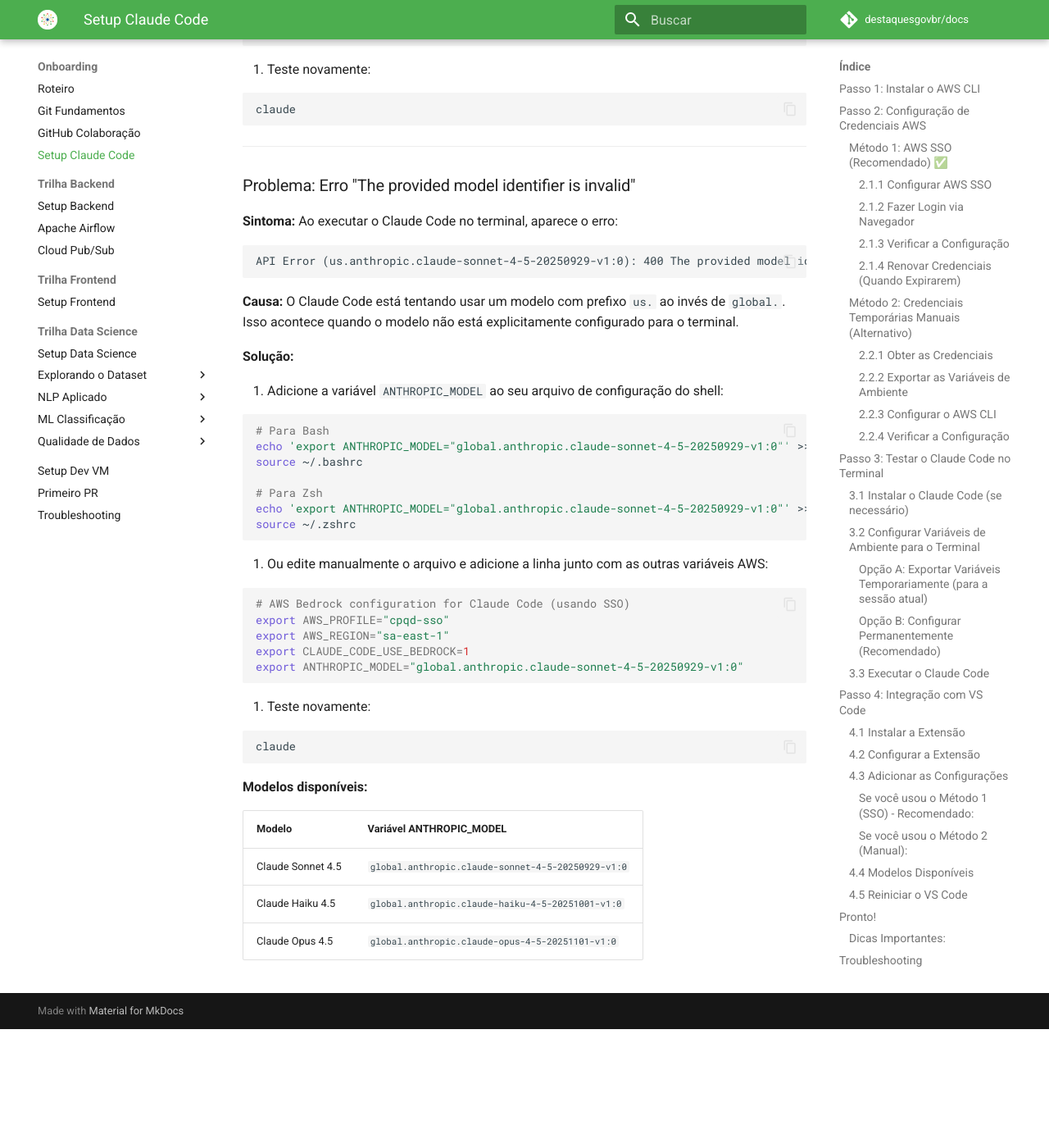
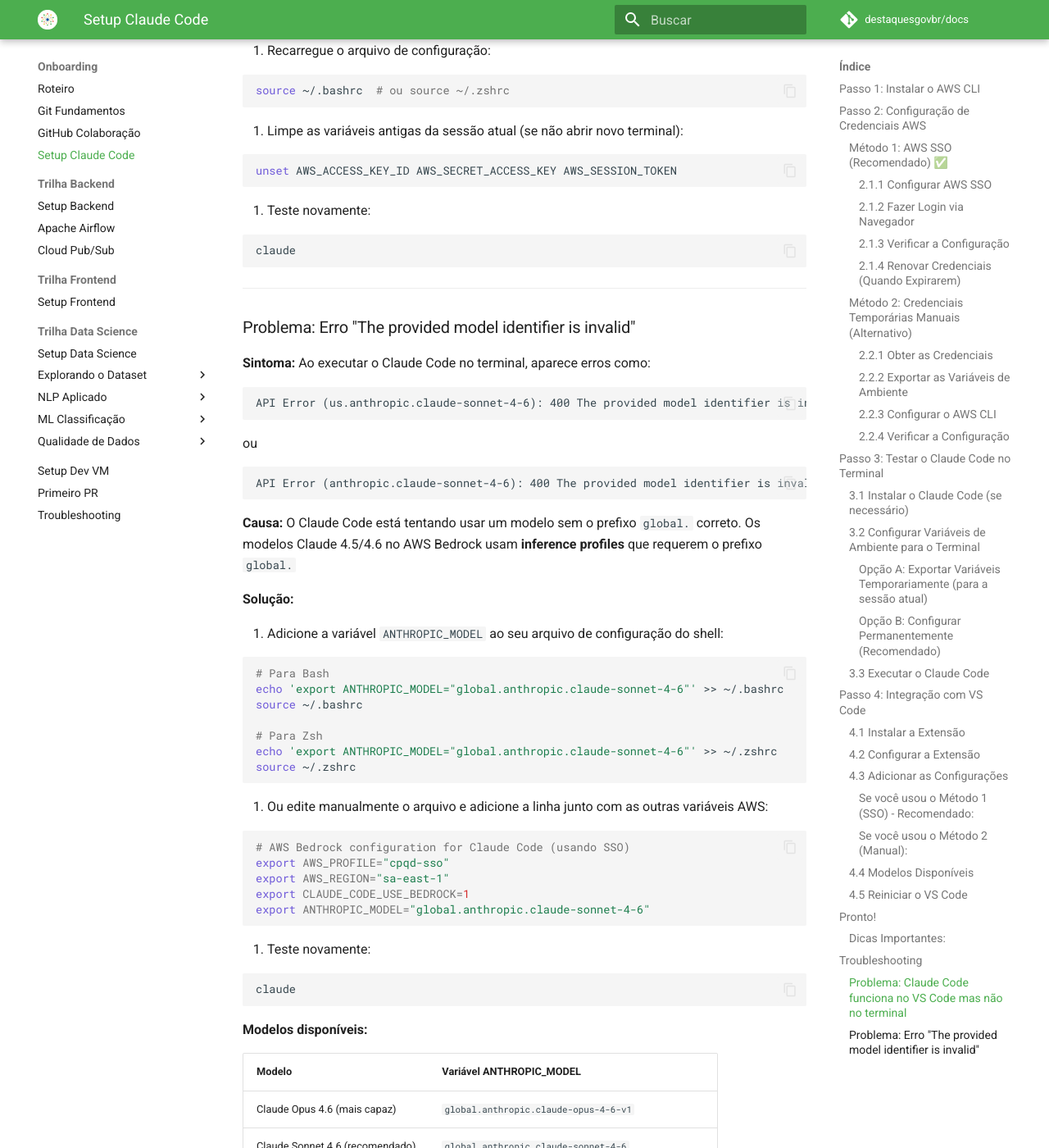
Before and after one commit to destaquesgovbr/docs, an MkDocs documentation site: the page built from docs/onboarding/setup-claude-code.md, in a window 1280 px wide and 1400 px high, scrolled down 8519 px. Shown: the whole window at 82% size. Built offline with MkDocs 1.6.1 and Material for MkDocs 9.7.7, drawn with Linux system fonts in a browser that asks for light colours; comment, search, counter and statistics services are not loaded; before the commit the page ends 9774 px from its top, so only the background shows below that; some of the changed text lies outside the part shown.

Commit message:
fix: atualiza os modelos

````diff
--- a/docs/onboarding/setup-claude-code.md
+++ b/docs/onboarding/setup-claude-code.md
@@ -250,7 +250,7 @@
 
 ```json
 {
-    "claudeCode.selectedModel": "global.anthropic.claude-sonnet-4-5-20250929-v1:0",
+    "claudeCode.selectedModel": "global.anthropic.claude-sonnet-4-6",
     "claudeCode.environmentVariables": [
         {
             "name": "AWS_PROFILE",
@@ -274,7 +274,7 @@
 
 ```json
 {
-    "claudeCode.selectedModel": "global.anthropic.claude-sonnet-4-5-20250929-v1:0",
+    "claudeCode.selectedModel": "global.anthropic.claude-sonnet-4-6",
     "claudeCode.environmentVariables": [
         {
             "name": "AWS_PROFILE",
@@ -304,11 +304,13 @@
 
 Você pode alterar o modelo conforme sua necessidade:
 
-| Modelo | ID |
-|--------|-----|
-| Claude Sonnet 4.5 | `global.anthropic.claude-sonnet-4-5-20250929-v1:0` |
-| Claude Haiku 4.5 | `global.anthropic.claude-haiku-4-5-20251001-v1:0` |
-| Claude Opus 4.5 | `global.anthropic.claude-opus-4-5-20251101-v1:0` |
+| Modelo | ID | Recomendação |
+|--------|-----|--------------|
+| Claude Opus 4.6 | `global.anthropic.claude-opus-4-6-v1` | Mais capaz |
+| Claude Sonnet 4.6 | `global.anthropic.claude-sonnet-4-6` | Melhor custo-benefício (Recomendado) |
+| Claude Sonnet 4.5 | `global.anthropic.claude-sonnet-4-5-20250929-v1:0` | Versão anterior |
+| Claude Opus 4.5 | `global.anthropic.claude-opus-4-5-20251101-v1:0` | Versão anterior |
+| Claude Haiku 4.5 | `global.anthropic.claude-haiku-4-5-20251001-v1:0` | Mais rápido e econômico |
 
 ### 4.5 Reiniciar o VS Code
 
@@ -391,13 +393,19 @@
 
 ### Problema: Erro "The provided model identifier is invalid"
 
-**Sintoma:** Ao executar o Claude Code no terminal, aparece o erro:
+**Sintoma:** Ao executar o Claude Code no terminal, aparece erros como:
 
 ```
-API Error (us.anthropic.claude-sonnet-4-5-20250929-v1:0): 400 The provided model identifier is invalid.
+API Error (us.anthropic.claude-sonnet-4-6): 400 The provided model identifier is invalid.
 ```
 
-**Causa:** O Claude Code está tentando usar um modelo com prefixo `us.` ao invés de `global.`. Isso acontece quando o modelo não está explicitamente configurado para o terminal.
+ou
+
+```
+API Error (anthropic.claude-sonnet-4-6): 400 The provided model identifier is invalid.
+```
+
+**Causa:** O Claude Code está tentando usar um modelo sem o prefixo `global.` correto. Os modelos Claude 4.5/4.6 no AWS Bedrock usam **inference profiles** que requerem o prefixo `global.`
 
 **Solução:**
 
@@ -405,11 +413,11 @@
 
 ```bash
 # Para Bash
-echo 'export ANTHROPIC_MODEL="global.anthropic.claude-sonnet-4-5-20250929-v1:0"' >> ~/.bashrc
+echo 'export ANTHROPIC_MODEL="global.anthropic.claude-sonnet-4-6"' >> ~/.bashrc
 source ~/.bashrc
 
 # Para Zsh
-echo 'export ANTHROPIC_MODEL="global.anthropic.claude-sonnet-4-5-20250929-v1:0"' >> ~/.zshrc
+echo 'export ANTHROPIC_MODEL="global.anthropic.claude-sonnet-4-6"' >> ~/.zshrc
 source ~/.zshrc
 ```
 
@@ -420,7 +428,7 @@
 export AWS_PROFILE="cpqd-sso"
 export AWS_REGION="sa-east-1"
 export CLAUDE_CODE_USE_BEDROCK=1
-export ANTHROPIC_MODEL="global.anthropic.claude-sonnet-4-5-20250929-v1:0"
+export ANTHROPIC_MODEL="global.anthropic.claude-sonnet-4-6"
 ```
 
 3. Teste novamente:
@@ -433,6 +441,8 @@
 
 | Modelo | Variável ANTHROPIC_MODEL |
 |--------|--------------------------|
+| Claude Opus 4.6 (mais capaz) | `global.anthropic.claude-opus-4-6-v1` |
+| Claude Sonnet 4.6 (recomendado) | `global.anthropic.claude-sonnet-4-6` |
 | Claude Sonnet 4.5 | `global.anthropic.claude-sonnet-4-5-20250929-v1:0` |
-| Claude Haiku 4.5 | `global.anthropic.claude-haiku-4-5-20251001-v1:0` |
 | Claude Opus 4.5 | `global.anthropic.claude-opus-4-5-20251101-v1:0` |
+| Claude Haiku 4.5 (mais rápido) | `global.anthropic.claude-haiku-4-5-20251001-v1:0` |
````
